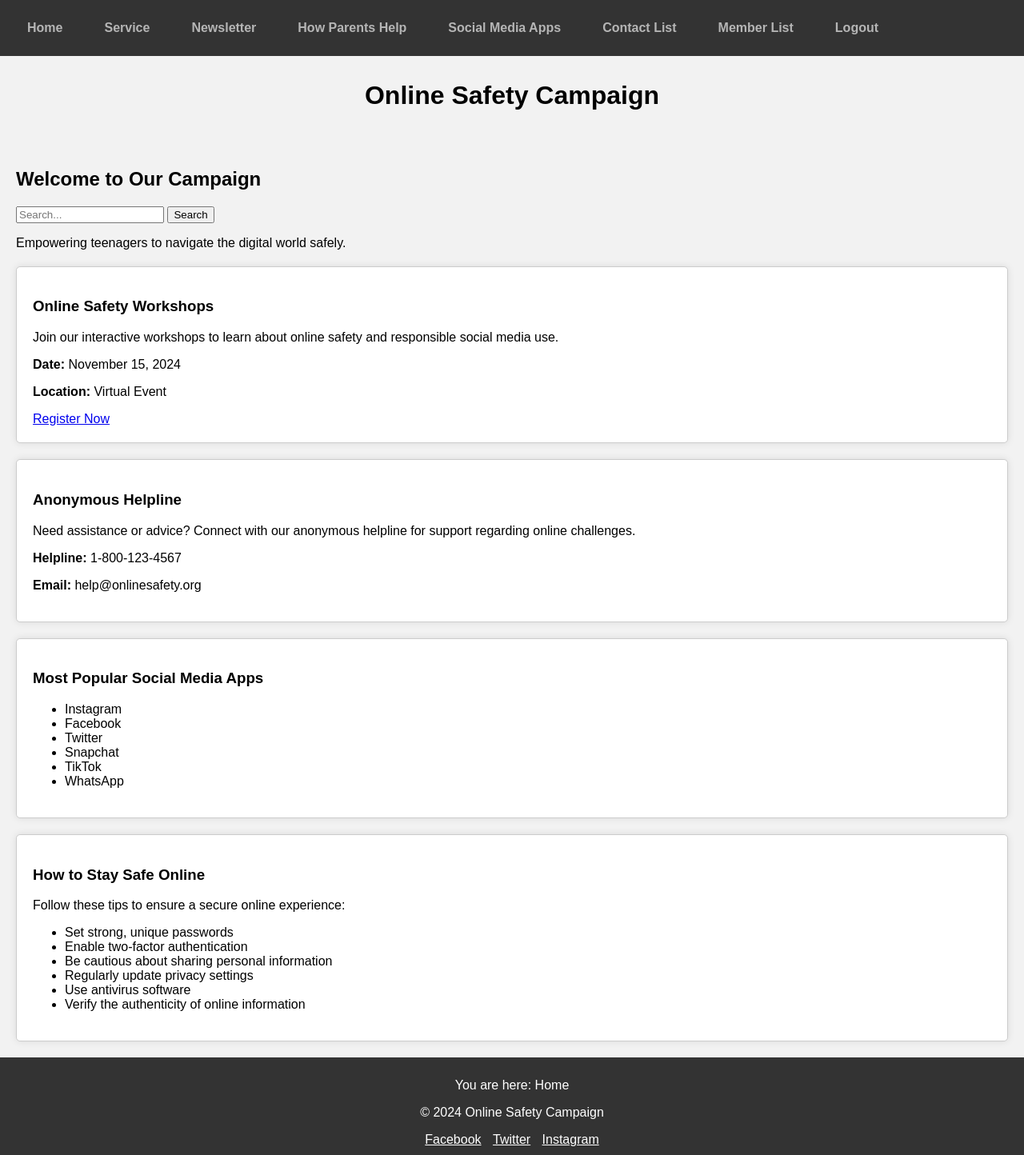
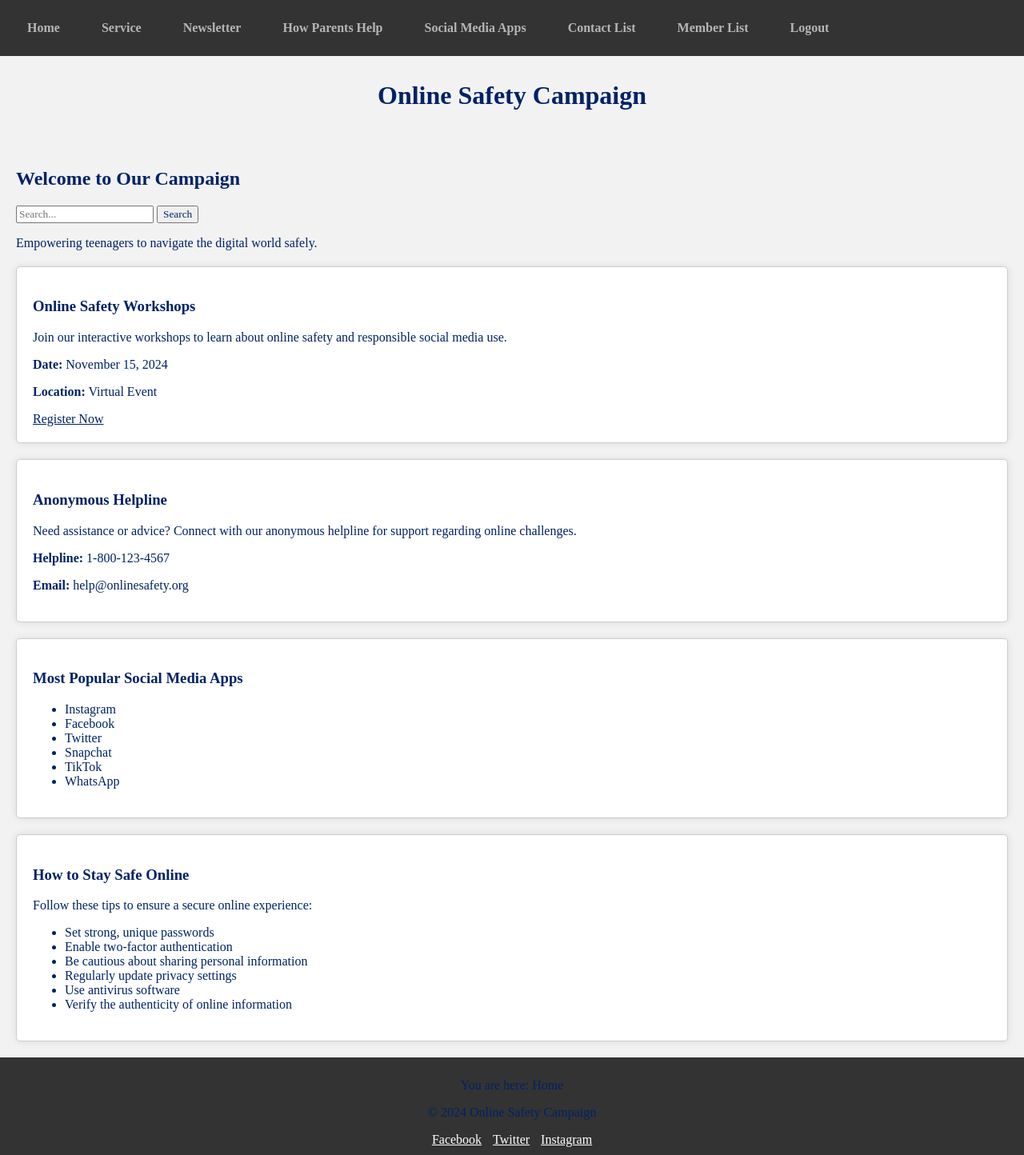
Before and after one commit to Meowveloper/ncc-level-5-dynamic-websites, a PHP site: page /admin-home.php in a window 1280 px wide. Shown: the whole page at 80% size. Run offline with PHP 8.4, Linux system fonts and the light colour scheme.

Commit message:
add css variables

```diff
--- a/social-media-campaign/styles/style.css
+++ b/social-media-campaign/styles/style.css
@@ -1,6 +1,57 @@
+@font-face {
+	font-family: "Poppins", sans-serif;
+	/* src: url('./fonts/Poppins-Black.ttf') format('ttf'); */
+	/* font-weight: bold; */
+	font-style: normal;
+}
+:root {
+  --background-color: #faf9f6;
+  --secondary-background-color: rgba(0, 150, 215, 0.25);
+
+  --text-primary-dark-blue: #002266;
+  --text-primary-dark-blue-75: rgba(0, 34, 102, 0.75);
+  --text-primary-dark-blue-50: rgba(0, 34, 102, 0.5);
+  --text-primary-dark-blue-25: rgba(0, 34, 102, 0.25);
+
+  --text-primary-light-blue: #0096d7;
+  --text-primary-light-blue-25: rgba(0, 150, 215, 0.25);
+
+  /* primary light blue */
+  --primary-light-blue: rgba(0, 150, 215);
+  --primary-light-blue-75: rgba(0, 150, 215, 0.75);
+  --primary-light-blue-50: rgba(0, 150, 215, 0.5);
+  --primary-light-blue-50-opa50: #e3f2fb;
+
+  /* rgba(0, 150, 215, 0.25) */
+  /* rgba(0, 150, 215, 0.25) */
+
+  --primary-light-blue-25: rgba(0, 150, 215, 0.25);
+  --primary-light-blue-25-opa80: #cceaf7;
+  --primary-light-blue-25-opa50: #dbedf2;
+  --primary-light-blue-25-opa30: #e0ecf5;
+  --primary-light-blue-25-opa20: #edf3f4;
+  /* --primary-light-blue-25-opa20 : rgba(0, 150, 215, 0.25); */
+  /* primary light blue end */
+
+  --gray-1: #dbdcde;
+  --gray-2: #7b6f72;
+  --gray-2-opa20: #e1dddc;
+  --gray-2-50: rgba(123, 111, 114, 0.5);
+  --gray-2-25: rgba(123, 111, 114, 0.25);
+
+  --primary-light-blue: rgba(0, 150, 215, 1);
+
+  /* primary red */
+  --primary-red: #f10c45;
+}
+
 * {
   cursor: url(https://cdn.custom-cursor.com/db/9387/32/among-us-minion-pointer.png),
     auto;
+  color: var(--text-primary-dark-blue);
+  font-family: Poppins;
+  box-sizing: border-box;
+  scroll-behavior: smooth;
 }
 body {
   font-family: "Arial", sans-serif;
@@ -229,8 +280,6 @@
 }
 /* content end */
 
-
-
 /* Responsive Styles */
 @media only screen and (max-width: 600px) {
   nav > ul {
```
Lines whose indentation alone changed are shown as unchanged.
